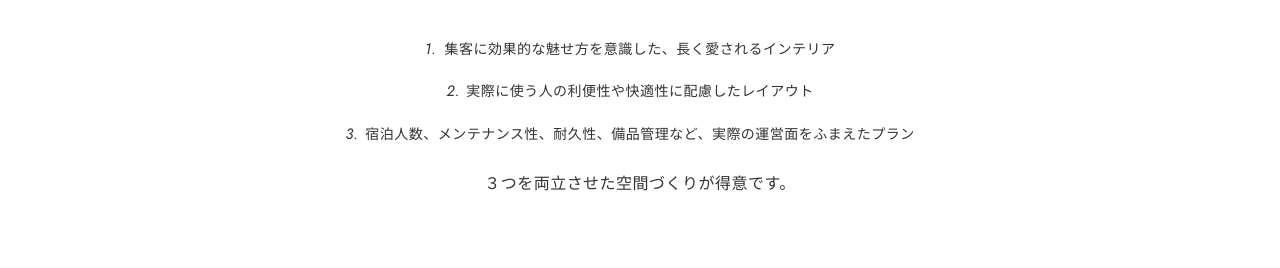
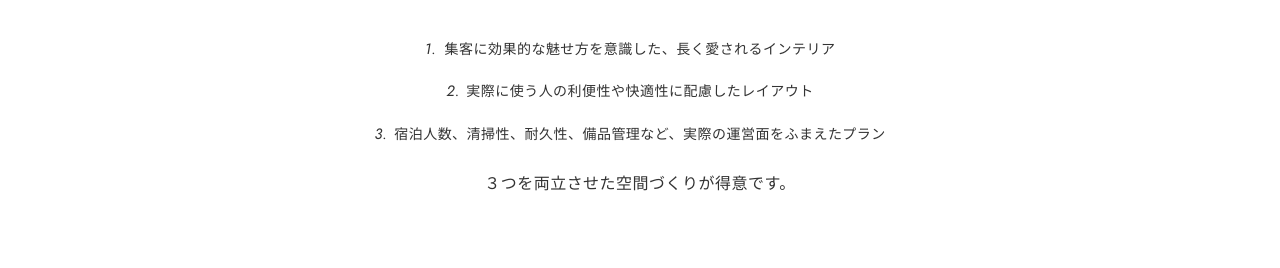
Before and after one commit to yu-fujita8/yu-fujita8.github.io, a plain HTML site: page index.html in a window 1280 px wide. Shown: the part 837-1105 px from the top of the page. Drawn offline with Linux system fonts and the light colour scheme.

Commit message:
タグ造作家具追加

```diff
--- a/index.html
+++ b/index.html
@@ -27,7 +27,7 @@
     <ul class="intro__list">
       <li class="intro__item">集客に効果的な魅せ方を意識した、長く愛されるインテリア</li>
       <li class="intro__item">実際に使う人の利便性や快適性に配慮したレイアウト</li>
-      <li class="intro__item">宿泊人数、メンテナンス性、耐久性、備品管理など、実際の運営面をふまえたプラン</li>
+      <li class="intro__item">宿泊人数、清掃性、耐久性、備品管理など、実際の運営面をふまえたプラン</li>
     </ul>
     <p class="intro__text">３つを両立させた空間づくりが得意です。</p>
     </div>
@@ -300,6 +300,7 @@
             <li class="works__tag-item">レイアウト</li>
             <li class="works__tag-item">家具家電</li>
             <li class="works__tag-item">住宅設備</li>
+            <li class="works__tag-item">造作家具</li>
             <li class="works__tag-item">ウィンドウトリートメント</li>
             <li class="works__tag-item">セッティング</li>
             <li class="works__tag-item">撮影ディレクション</li>
```
